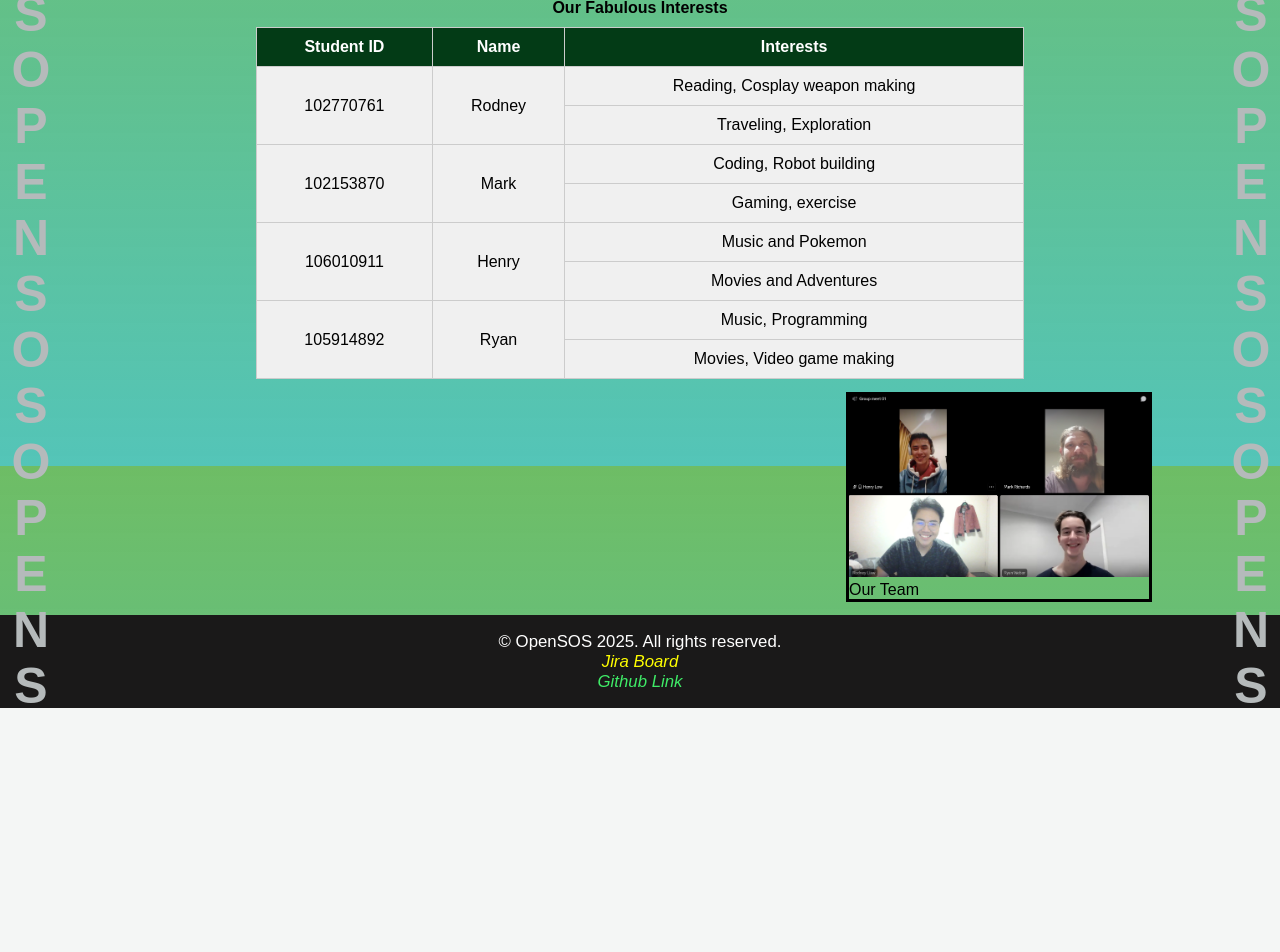
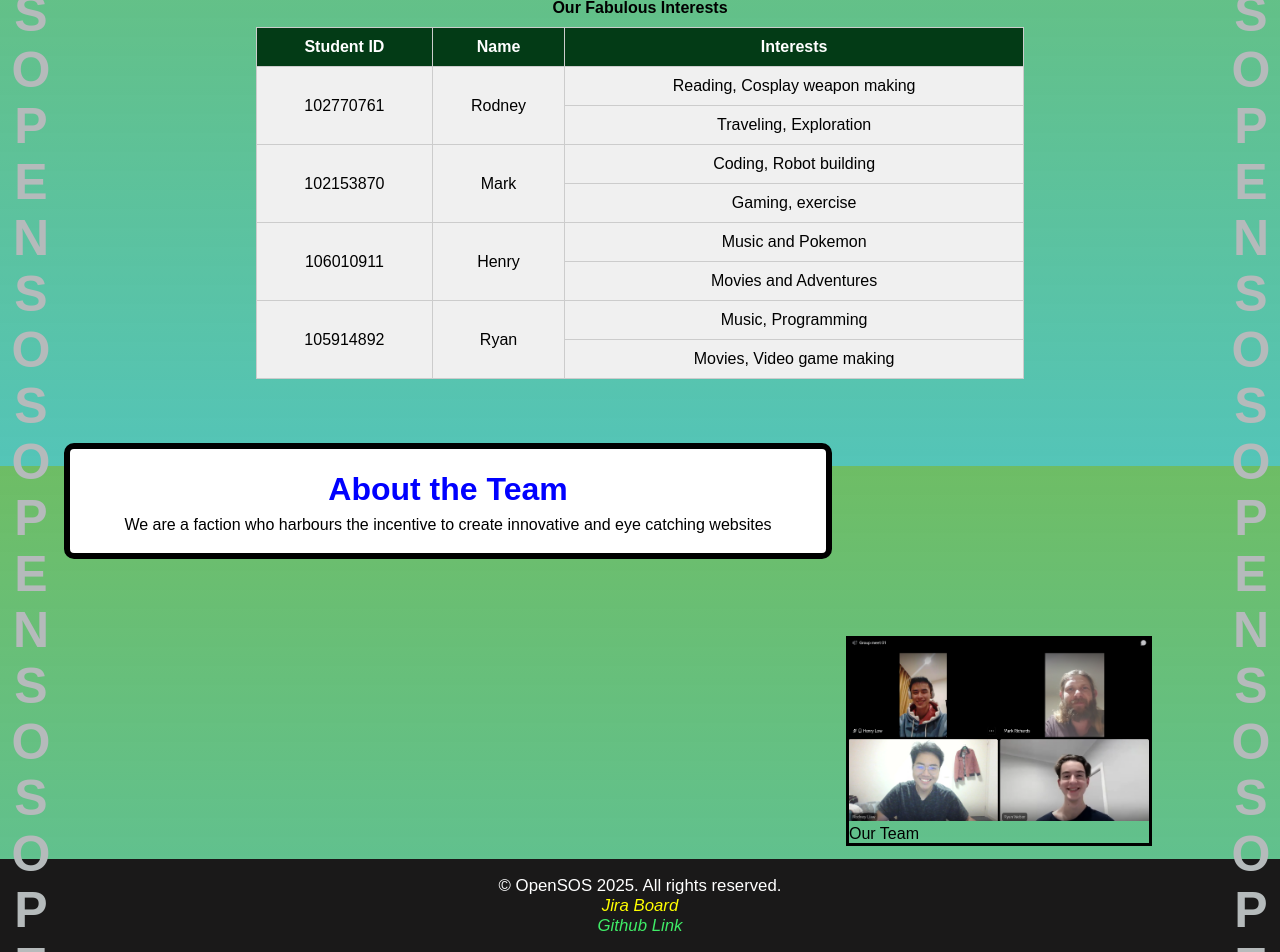
Before and after one commit to 102153870/openSOS_groupProjectPart1, a PHP site: page /about.html in a window 1280 px wide. Shown: the part 1134-2086 px from the top of the page. Before the commit the page ends 1842 px from the top, so only its background shows below. Run offline with PHP 8.4, Linux system fonts and the light colour scheme.

Commit message:
Added text on left of group photo

```diff
--- a/about.html
+++ b/about.html
@@ -148,15 +148,20 @@
             </table>
           </section>
 
+          <section id="about_info">
+            <h2 class="section_heading">About the Team</h2>
+            <p>We are a faction who harbours the incentive to create innovative and eye catching websites</p>
+
+          </section>
 
           <div>
           <!-- Group Photo -->
-            <section class="group_photo">
+            <aside class="group_photo">
               <figure>
                 <img src="images\COS10026 Group Photo.png" alt="Group Photo" width="300">
                 <figcaption>Our Team</figcaption>
               </figure>
-            </section>
+            <aside>
           </div>
       </main>
 
--- a/styles/style.css
+++ b/styles/style.css
@@ -326,6 +326,22 @@ body.hero_background {
 }
 
 /*About Us page content (middle section)*/
+#about_info {
+    background-color: white;
+    padding: 1rem;
+    border: rgb(0, 0, 0) 0.4em solid;
+    border-radius: 10px;
+    flex: 1; /* Allows flexible resizing */
+    min-width: 20%;
+    max-width: 60%;
+    margin: 5%;
+    text-align: center;
+
+    list-style-position: inside; /* Puts bullet/number inside the box, aligning better */
+    line-height: 1.5;
+}
+
+
 .about_content {
     display: flex;
     justify-content: space-around;
```
